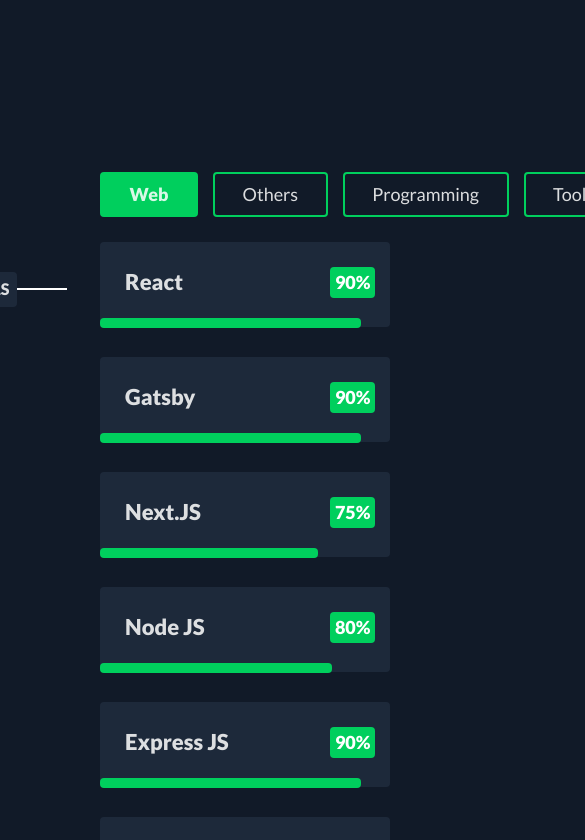
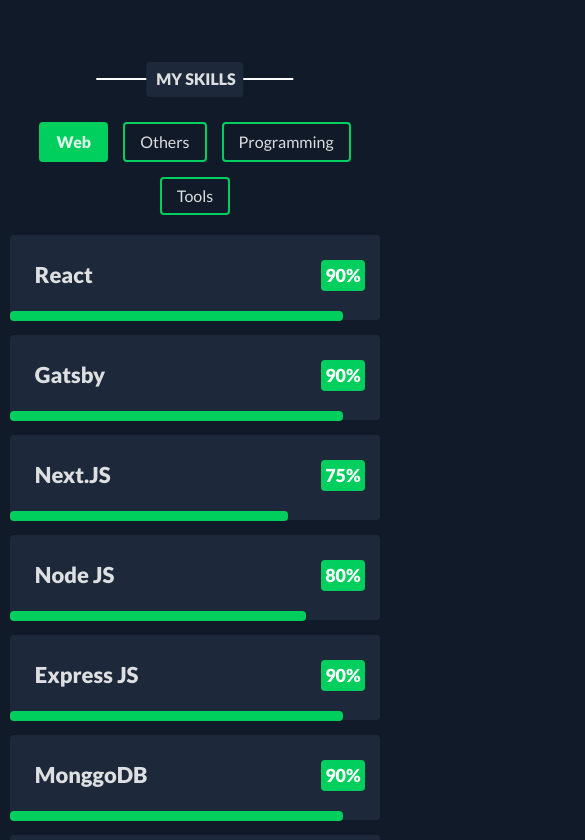
Before and after one commit to arafatYasir/Portfolio-Clone, a Next.js app: page / in a window 390 px wide. Shown: the part 1320-2160 px from the top of the page, 585 px wide, since content can reach past the window. Built offline with nearby package versions, Linux system fonts and the light colour scheme.

Commit message:
Skills section responsive done

```diff
--- a/componnets/Skill.jsx
+++ b/componnets/Skill.jsx
@@ -1,6 +1,6 @@
 const Skill = ({ name, percent }) => {
     return (
-        <div className="w-[510px] h-[85px] bg-[#1D293A] rounded-[4px]">
+        <div className="w-[95%] sm:w-[510px] h-[85px] bg-[#1D293A] rounded-[4px]">
             <div className="flex items-center justify-between pt-[25px] pb-[20px] pl-[25px] pr-[15px]">
                 <p className="text-white/85 text-[22px] font-black leading-6">{name}</p>
                 <span className="text-white font-black text-lg leading-[26px] bg-[#00CF5D] px-[4.5px] py-[2.6px] rounded-[4px]">{percent}%</span>
--- a/componnets/Skills.jsx
+++ b/componnets/Skills.jsx
@@ -144,36 +144,36 @@
 
 
     return (
-        <section className="relative mt-[200px] pl-[100px]">
+        <section className="relative mt-[150px] sm:mt-[200px] sm:pl-[100px]">
             {/* Tabs or Buttons */}
-            <div className="flex gap-[15px]">
+            <div className="flex flex-wrap justify-center gap-[15px]">
                 <button
-                    className={`text-white/85 text-lg leading-[26px px-[27.5px] py-[6.5px] border-2 border-[#00CF5D] rounded-[4px] cursor-pointer ${selectedSkill === "web" ? "font-black bg-[#00CF5D]" : ""} transition`}
+                    className={`text-white/85 sm:text-lg leading-[26px] px-[15px] py-[5px] sm:px-[27.5px] sm:py-[6.5px] border-2 border-[#00CF5D] rounded-[4px] cursor-pointer ${selectedSkill === "web" ? "font-black bg-[#00CF5D]" : ""} transition`}
                     onClick={() => setSelectedSkill("web")}
                 >Web</button>
                 <button
-                    className={`text-white/85 text-lg leading-[26px px-[27.5px] py-[6.5px] border-2 border-[#00CF5D] rounded-[4px] cursor-pointer ${selectedSkill === "others" ? "font-black bg-[#00CF5D]" : ""} transition`}
+                    className={`text-white/85 sm:text-lg sm:leading-[26px] px-[15px] py-[5px] sm:px-[27.5px] sm:py-[6.5px] border-2 border-[#00CF5D] rounded-[4px] cursor-pointer ${selectedSkill === "others" ? "font-black bg-[#00CF5D]" : ""} transition`}
                     onClick={() => setSelectedSkill("others")}
                 >Others</button>
                 <button
-                    className={`text-white/85 text-lg leading-[26px px-[27.5px] py-[6.5px] border-2 border-[#00CF5D] rounded-[4px] cursor-pointer ${selectedSkill === "programming" ? "font-black bg-[#00CF5D]" : ""} transition`}
+                    className={`text-white/85 sm:text-lg sm:leading-[26px] px-[15px] py-[5px] sm:px-[27.5px] sm:py-[6.5px] border-2 border-[#00CF5D] rounded-[4px] cursor-pointer ${selectedSkill === "programming" ? "font-black bg-[#00CF5D]" : ""} transition`}
                     onClick={() => setSelectedSkill("programming")}
                 >Programming</button>
                 <button
-                    className={`text-white/85 text-lg leading-[26px px-[27.5px] py-[6.5px] border-2 border-[#00CF5D] rounded-[4px] cursor-pointer ${selectedSkill === "tools" ? "font-black bg-[#00CF5D]" : ""} transition`}
+                    className={`text-white/85 sm:text-lg sm:leading-[26px] px-[15px] py-[5px] sm:px-[27.5px] sm:py-[6.5px] border-2 border-[#00CF5D] rounded-[4px] cursor-pointer ${selectedSkill === "tools" ? "font-black bg-[#00CF5D]" : ""} transition`}
                     onClick={() => setSelectedSkill("tools")}
                 >Tools</button>
             </div>
 
             {/* Skills for each tab */}
-            <div className="flex flex-wrap gap-[30px] mt-[25px]">
+            <div className="flex flex-wrap justify-center sm:justify-start gap-y-[15px] sm:gap-[30px] mt-5 sm:mt-[25px]">
                 {
                     skills[selectedSkill].map((skill, idx) => <Skill key={idx} name={skill.name} percent={skill.percent} />)
                 }
             </div>
 
             {/* Skills side text */}
-            <div className="absolute left-[-80px] top-[100px]">
+            <div className="absolute left-1/2 top-[-60px] -translate-x-1/2 sm:translate-0 sm:left-[-80px] sm:top-[100px]">
                 <SkillsText />
             </div>
         </section>
```
